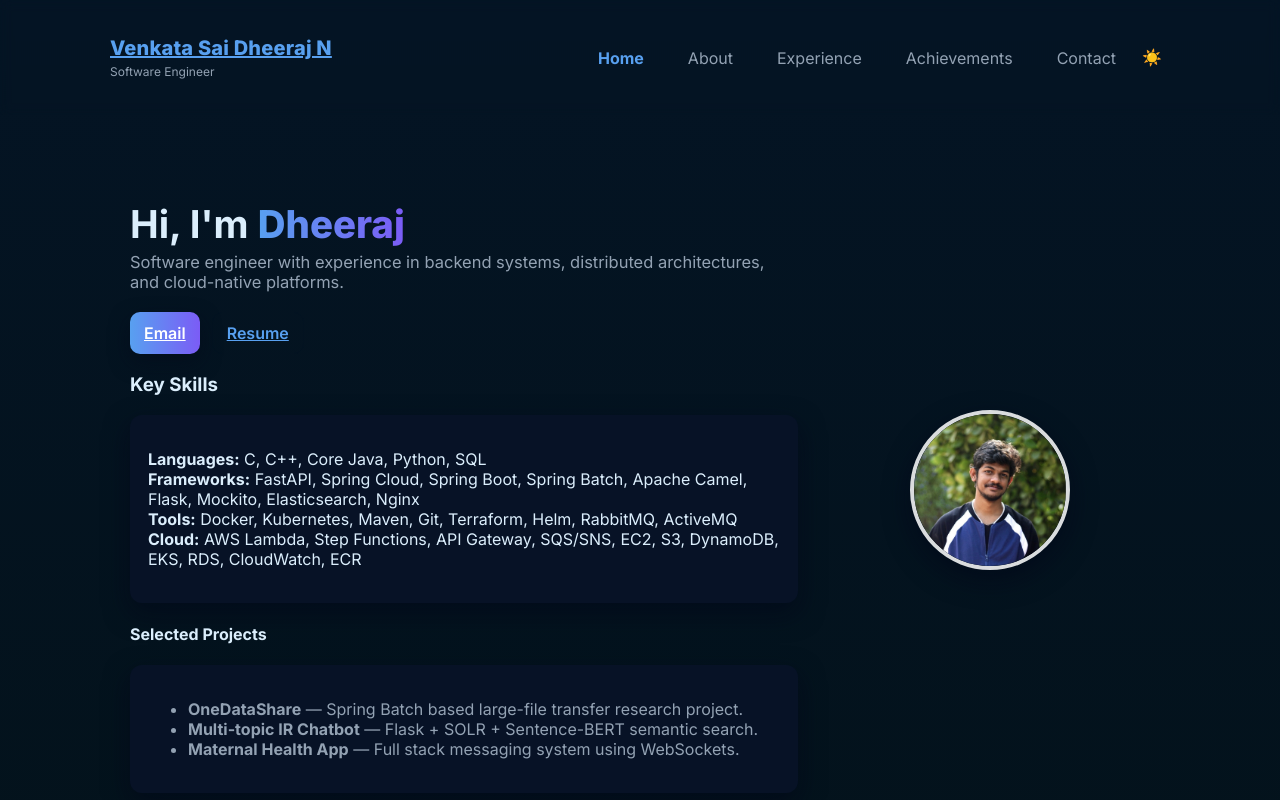
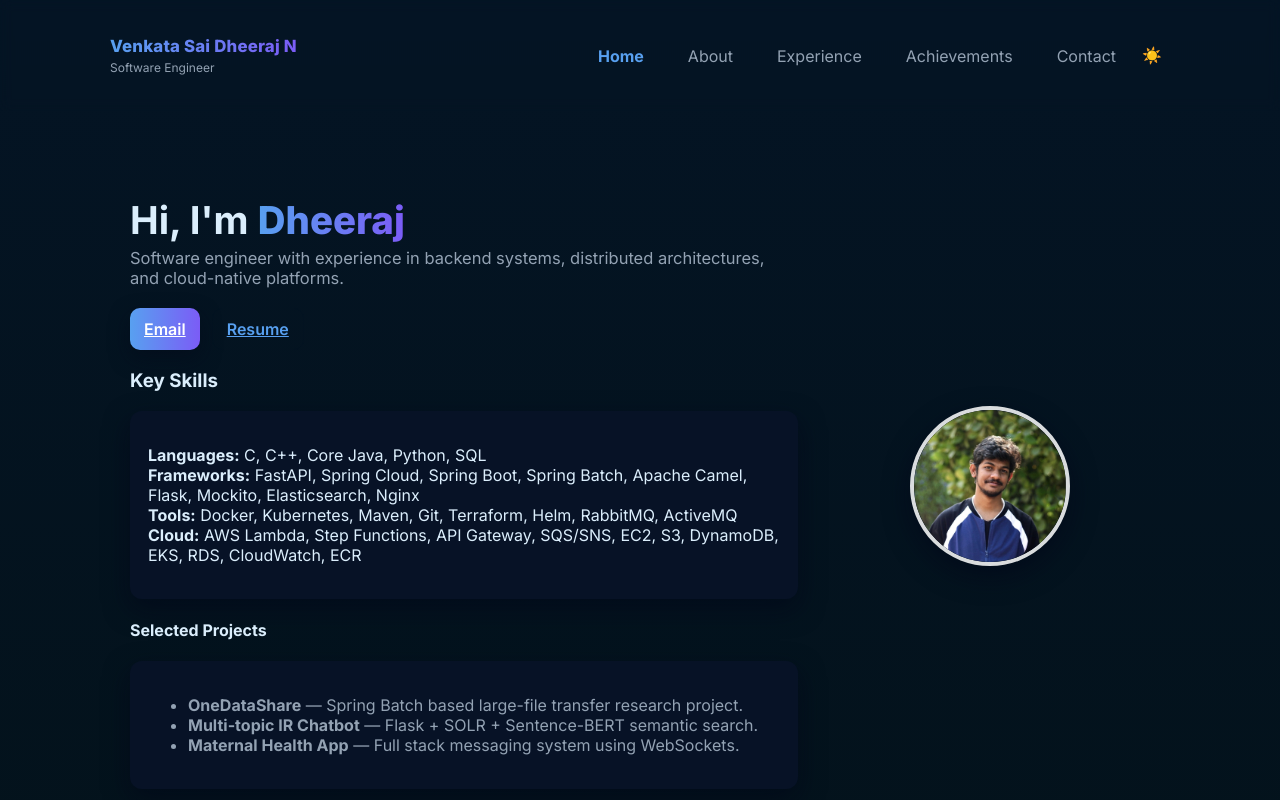
Before and after one commit to saidheerajnvs29/saidheerajnvs29.github.io, a React (Vite) app: page / in a window 1280 px wide. Shown: the top 800 px of the page. Built offline with nearby package versions, Linux system fonts and the light colour scheme.

Commit message:
fixed navbar name styling

```diff
--- a/src/components/NavBar.jsx
+++ b/src/components/NavBar.jsx
@@ -1,5 +1,5 @@
 import React, { useState, useEffect } from 'react'
-import { NavLink, Link } from 'react-router-dom'
+import { NavLink } from 'react-router-dom'
 
 const links = [
   { to: '/', label: 'Home' },
@@ -24,7 +24,9 @@ export default function NavBar() {
     <header className="nav">
       <div className="nav-inner container">
         <div>
-          <Link to="/" className="brand">Venkata Sai Dheeraj N</Link>
+          <div className="brand" aria-hidden="false">
+            <span className="accent-name">Venkata Sai Dheeraj N</span>
+          </div>
           <div className="muted" style={{fontSize:12, marginTop:4}}>Software Engineer</div>
         </div>
         <nav style={{display:'flex',alignItems:'center',gap:8}}>
--- a/src/index.css
+++ b/src/index.css
@@ -59,7 +59,8 @@ body[data-theme="dark"] .nav-link:hover{background:rgba(96,165,250,0.06)}
 /* Nav */
 .nav{backdrop-filter: blur(6px);padding:12px 0}
 .nav-inner{display:flex;align-items:center;justify-content:space-between}
-.brand{font-weight:800;font-size:1.25rem;color:var(--accent);letter-spacing:0.2px}
+.brand{font-weight:700;font-size:1.05rem;color:var(--text);letter-spacing:0.2px;display:inline-flex;align-items:baseline;gap:6px}
+.brand-name{color:var(--muted);font-weight:600}
 nav a{margin-left:16px;color:var(--muted);text-decoration:none}
 .nav-link{padding:8px 10px;border-radius:8px;transition:all .18s ease}
 .nav-link:hover{background:rgba(37,99,235,0.06);color:var(--accent)}
```
